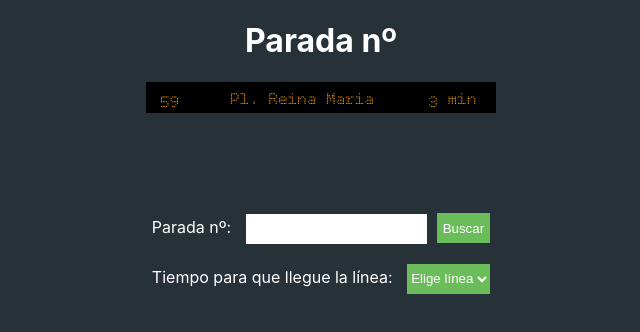
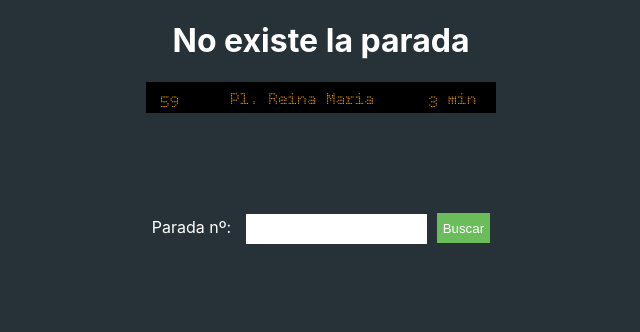
Before and after one commit to santarias/ejercicio-react-4-bus, a React (Create React App) app: page / in a window 1280 px wide. Shown: the top 332 px of the page, without its empty margins (319-959 px from the left). Built offline with nearby package versions, Linux system fonts and the light colour scheme; a web font is replaced by a local one.

Commit message:
formularios de tiempo y buses

```diff
--- a/src/App.js
+++ b/src/App.js
@@ -2,25 +2,29 @@ import Display from "./componentes/Display";
 import { useState } from "react";
 import NumeroDeParadas from "./componentes/NumeroDeParadas";
 import Bus from "./componentes/Bus";
-import FormularioParada from "./componentes/FormularioParada";
-import FormularioTiempo from "./componentes/FormulaioTiempo";
 import parades from "./parades.json";
+import Form from "./componentes/Form";
+import { Paradas, Buscar } from "./componentes/ParadasBuscar";
 
 function App() {
-  const [busqueda, setBusqueda] = useState("");
+  const [web, setWeb] = useState(parades.data.ibus);
+  const [linea, setLinea] = useState("");
+  const [bus, setBus] = useState("");
+  const [estacionBus, setEstacionBus] = useState("");
   return (
+    <Paradas.Provider value={{ web }}>
+      <Buscar.Provider value={{ linea, setLinea, bus, setBus, estacionBus, setEstacionBus }}>
         <div className="contenedor">
           <header className="cabecera">
-        <NumeroDeParadas nparadas={busqueda} />
+            <NumeroDeParadas />
             <Display
               paradas={parades.data.ibus} />
           </header>
-      <section className="forms">
-        <FormularioParada />
-        <FormularioTiempo />
-      </section>
+          <Form paradas={parades.data.ibus} />
         </div>
+      </ Buscar.Provider>
+    </ Paradas.Provider >
   );
-}
+};
 
 export default App;
--- /dev/null
+++ b/src/componentes/Form.js
@@ -0,0 +1,44 @@
+/* import { useContext } from "react";
+import PropTypes from "prop-types"; // ES6
+import FormularioParada from "./FormularioParada";
+import FormularioTiempo from "./FormulaioTiempo";
+import { Buscar, Paradas } from "./ParadasBuscar";
+
+
+const Form = props => {
+  const { paradas } = props;
+  const lineas = paradas.map(parada => parada.line);
+  console.log(lineas);
+  const estacionLinea = paradas.map(estacion => estacion.destination);
+  console.log(estacionLinea);
+  return (
+    <section className="forms">
+      <FormularioParada />
+      <FormularioTiempo />
+    </section>
+  );
+};
+
+export default Form; */
+
+import { useContext } from "react";
+import PropTypes from "prop-types"; // ES6
+import FormularioParada from "./FormularioParada";
+import FormularioTiempo from "./FormulaioTiempo";
+import Parada from "./Paradas";
+import { Buscar, Paradas } from "./ParadasBuscar";
+
+const Form = () => {
+  const { web } = useContext(Paradas);
+  const { linea, setLinea } = useContext(Buscar);
+  return (
+    <section className="forms">
+      <FormularioParada />
+      {
+        Parada(web, linea) && <FormularioTiempo />
+      }
+
+    </section>
+  );
+};
+export default Form;
--- a/src/componentes/FormulaioTiempo.js
+++ b/src/componentes/FormulaioTiempo.js
@@ -1,13 +1,21 @@
-import PropTypes from "prop-types";
+import { useContext } from "react";
+import { Buscar, Paradas } from "./ParadasBuscar";
 
 const FormularioTiempo = props => {
+  const { linea, setLinea, bus, setBus } = useContext(Buscar);
+  const { web } = useContext(Paradas);
   return (
     <form>
       <label htmlFor="tiempo-linea">Tiempo para que llegue la línea: </label>
-      <select id="tiempo-linea">
-        <option value="">Elige línea</option>
+      <select id="tiempo-linea" onChange={({ target: { value } }) => setBus(value)}>
+        <option>Elige línea</option>
+        {
+          web.filter(parada => parada.stop === linea).map(parades => (
+            <option key={parades.routeId}>{parades.line}</option>
+          ))
+        }
       </select>
-    </form>
+    </form >
   );
 };
 export default FormularioTiempo;
--- a/src/componentes/FormularioParada.js
+++ b/src/componentes/FormularioParada.js
@@ -1,20 +1,49 @@
-import PropTypes from "prop-types";
-import Paradas from "./Paradas";
+/* import { PropTypes } from "prop-types";
+import { Paradas } from "./ParadasBuscar";
+
 
 const FormularioParada = props => {
-  const { busqueda, setBusqueda } = props => Paradas;
+  const { paradas } = props;
+  const busqueda = paradas.map(buscar => buscar.destination)
+  const { busqueda, setBusqueda } = useState("");
   const modificacionDeBusqueda = e => {
     setBusqueda(e.target.value);
   };
-  const cercarParada = e => {
+  const cercarParadas = (e) => {
     e.preventDefault();
+    setBusquedaParada(busqueda);
   };
   return (
-    <form onSubmit={cercarParada}>
-      <label htmlFor="num-parada">Parada nº: {busqueda}</label>
+    <form onSubmit={cercarParadas}>
+      <label htmlFor="num-parada">{cercarParadas ? "Parada nº" : ""} </label>
       <input type="number" id="num-parada" onChange={modificacionDeBusqueda} />
       <button type="submit">Buscar</button>
     </form>
   );
 };
+export default FormularioParada; */
+
+import { useContext, useState } from "react";
+import { Buscar, Paradas } from "./ParadasBuscar";
+
+const FormularioParada = () => {
+  const { setLinea, setEstacionBus } = useContext(Buscar);
+  const { web } = useContext(Paradas);
+  const [busqueda, setBusqueda] = useState("");
+  const modificacionDeParadas = (e) => {
+    setBusqueda(e.target.value);
+  };
+  const cercarParadas = (e) => {
+    e.preventDefault();
+    setEstacionBus(web.filter(parada => parada.stop === busqueda));
+    setLinea(busqueda);
+  };
+  return (
+    <form onSubmit={cercarParadas}>
+      <label htmlFor="num-parada">Parada nº: </label>
+      <input type="number" id="num-parada" onChange={modificacionDeParadas} />
+      <button type="submit">Buscar</button>
+    </form>
+  );
+};
 export default FormularioParada;
--- a/src/componentes/NumeroDeParadas.js
+++ b/src/componentes/NumeroDeParadas.js
@@ -1,12 +1,12 @@
-import PropTypes from "prop-types";
+import { useContext } from "react";
+import Parada from "./Paradas";
+import { Buscar, Paradas } from "./ParadasBuscar";
 
 const NumeroDeParadas = props => {
-  const { nparadas } = props;
+  const { web } = useContext(Paradas);
+  const { linea, setLinea } = useContext(Buscar);
   return (
-    <h1>Parada nº {nparadas}</h1>
+    <h1>{`${Parada(web, linea) ? "Parada nº " + linea : "No existe la parada " + linea}`}</h1>
   );
 };
-NumeroDeParadas.propTypes = {
-  nparadas: PropTypes.string.isRequired,
-};
 export default NumeroDeParadas;
--- a/src/componentes/Paradas.js
+++ b/src/componentes/Paradas.js
@@ -1,6 +1,7 @@
-import PropTypes from "prop-types";
+const Parada = (web, linea) => {
 
-const Paradas = prop => {
-  Paradas.displayName = "BusesParadas";
+  if (linea) {
+    return web.find(webAPI => webAPI.stop === linea);
+  };
 };
-export default Paradas;
+export default Parada;
--- /dev/null
+++ b/src/componentes/ParadasBuscar.js
@@ -0,0 +1,6 @@
+import { createContext } from "react";
+
+export const Paradas = createContext();
+Paradas.displayName = "BusesParadas";
+export const Buscar = createContext();
+Buscar.displayName = "BusesBusqueda";
```
Also changed, not shown: src/hooks/webBus.js (added, +16 -0 lines), 1 other file (tests, documents, lock files or other folders). Lines whose indentation alone changed are shown as unchanged.
